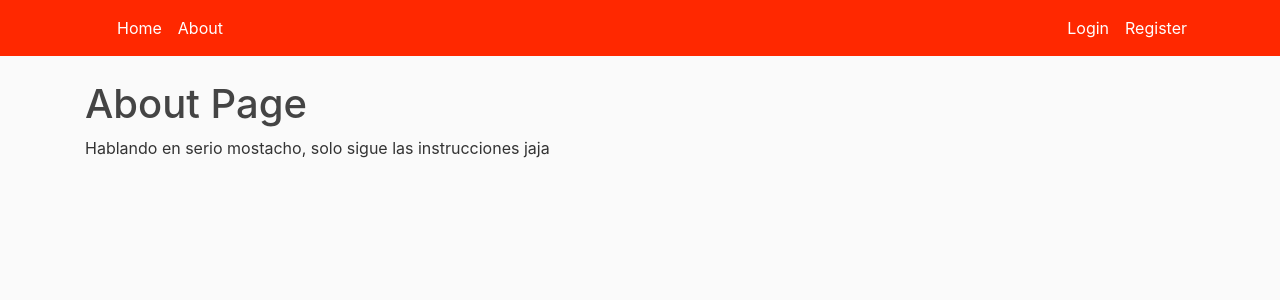
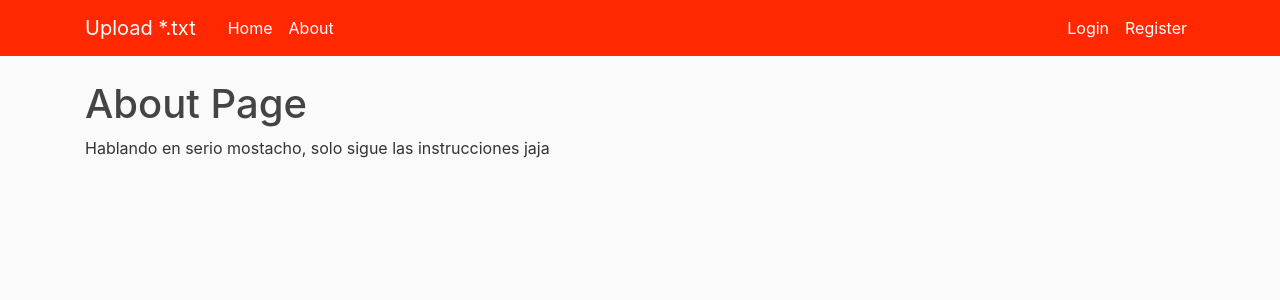
Before and after one commit to rmerlob87/upload_txt_site, a Flask app: page /about in a window 1280 px wide. Shown: the top 300 px of the page. Run offline with Flask 2, Linux system fonts and the light colour scheme; some libraries are stand-ins or nearby versions.

Commit message:
titulo para upload

```diff
--- a/upload_txt_site/templates/layout.html
+++ b/upload_txt_site/templates/layout.html
@@ -20,7 +20,7 @@
     <header class="site-header">
       <nav class="navbar navbar-expand-md navbar-dark bg-red fixed-top">
         <div class="container">
-          <a class="navbar-brand mr-4" href="/"></a>
+          <a class="navbar-brand mr-4" href="{{ url_for('posts.new_post') }}">Upload *.txt</a>
           <button class="navbar-toggler" type="button" data-toggle="collapse" data-target="#navbarToggle" aria-controls="navbarToggle" aria-expanded="false" aria-label="Toggle navigation">
             <span class="navbar-toggler-icon"></span>
           </button>
```
